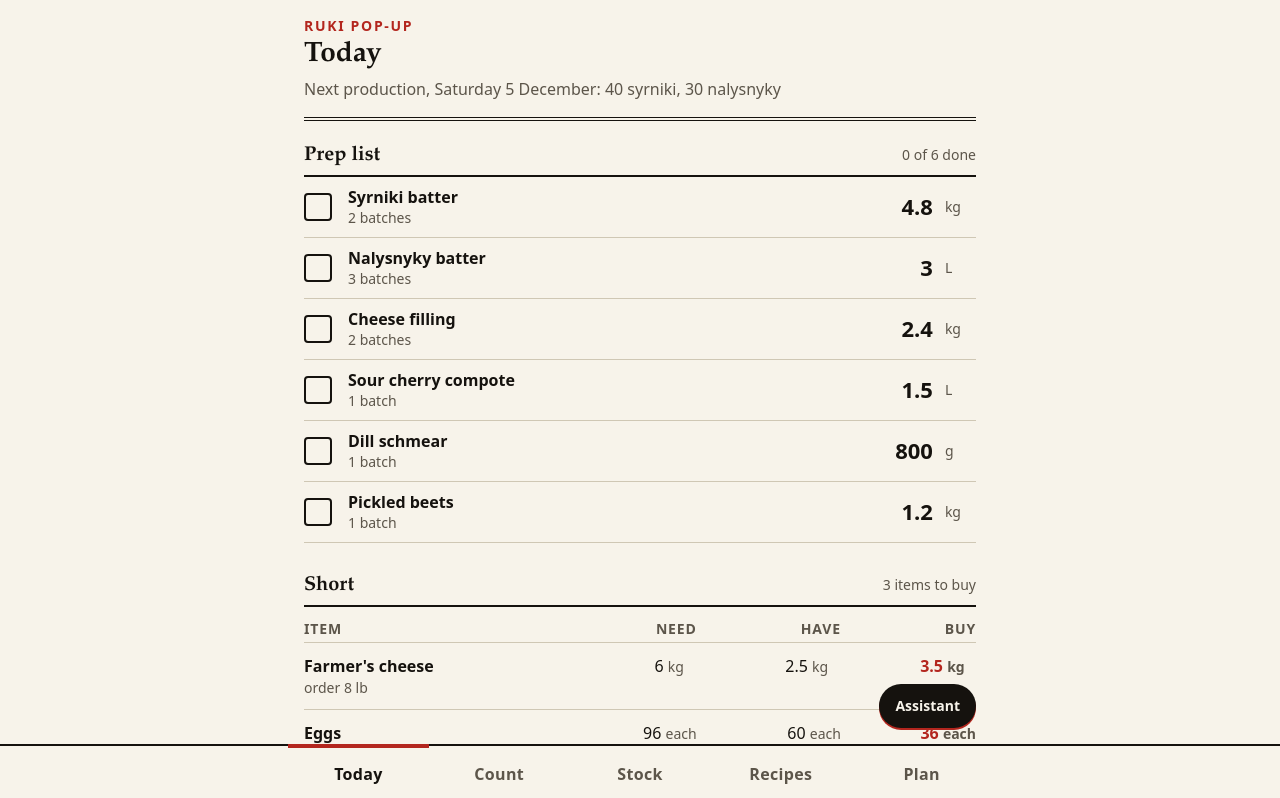
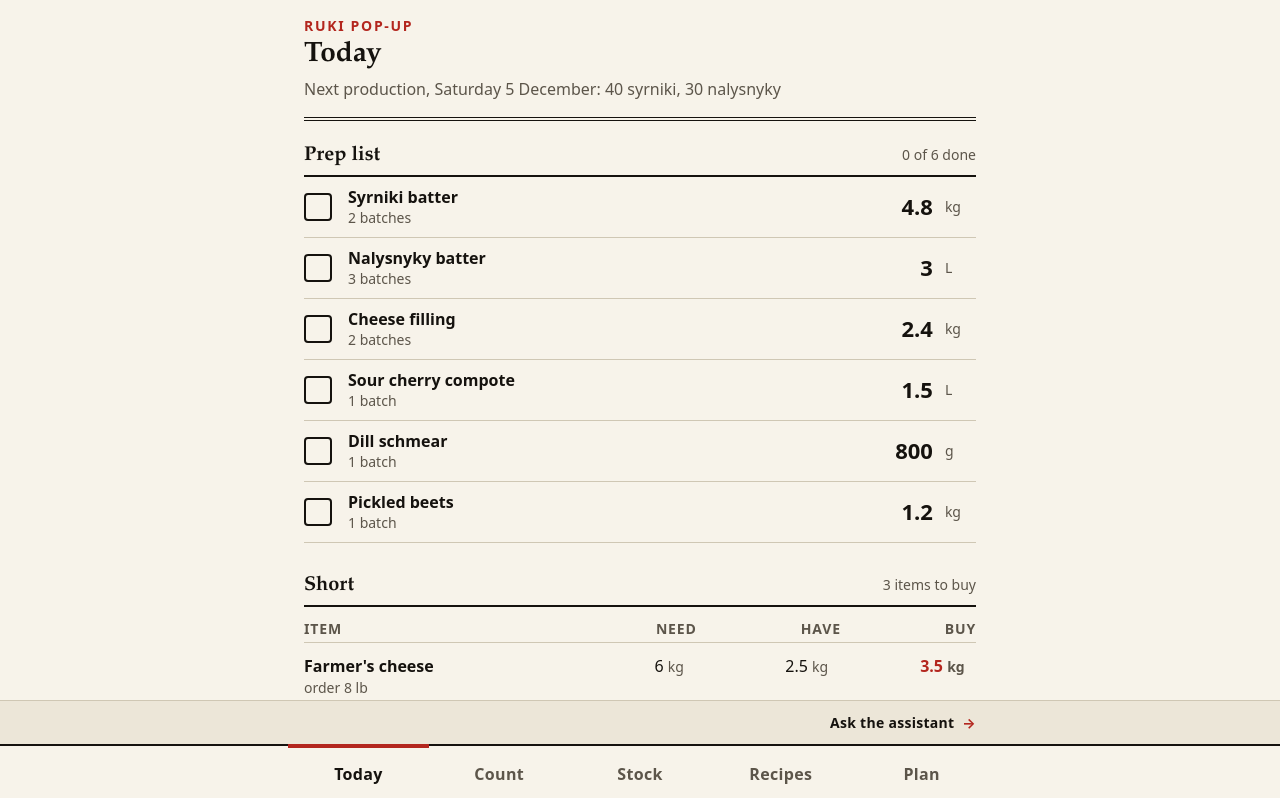
Before and after one commit to yuribelorusets/mise, a React (Vite) app in the folder web/: page / in a window 1280 px wide. Shown: the top 798 px of the page. Built offline with nearby package versions, Linux system fonts and the light colour scheme.

Commit message:
Move the assistant link into a strip above the tab bar

```diff
--- a/web/src/components/Layout.css
+++ b/web/src/components/Layout.css
@@ -1,29 +1,36 @@
+/* Bottom stack: tab bar (56px), then the assistant strip (44px) above it.
+   The page pads past both, so the last row always scrolls clear. */
 .layout {
   min-height: 100dvh;
 }
 .layout__page {
   max-width: 44rem;
   margin: 0 auto;
-  padding: var(--space-4) var(--space-4) calc(var(--space-8) + 120px);
+  padding: var(--space-4) var(--space-4) calc(56px + var(--tap) + var(--space-8) + env(safe-area-inset-bottom));
 }
 .layout__assistant {
   position: fixed;
-  right: max(var(--space-4), calc((100vw - 44rem) / 2 + var(--space-4)));
-  bottom: calc(56px + var(--space-4) + env(safe-area-inset-bottom));
+  inset: auto 0 calc(56px + env(safe-area-inset-bottom)) 0;
   z-index: 11;
-  display: inline-flex;
+  display: flex;
   align-items: center;
-  min-height: var(--tap);
-  padding: 0 var(--space-4);
-  border-radius: var(--radius-pill);
-  background: var(--ink);
-  color: var(--paper);
+  justify-content: flex-end;
+  height: var(--tap);
+  padding-inline: max(var(--space-4), calc((100vw - 44rem) / 2 + var(--space-4)));
+  background: var(--paper-shade);
+  border-top: 1px solid var(--rule-soft);
+  color: var(--ink);
   font-weight: 700;
   font-size: var(--text-sm);
+  letter-spacing: 0.02em;
   text-decoration: none;
-  box-shadow: 0 2px 0 var(--accent);
+}
+.layout__assistant::after {
+  content: "\2192";
+  margin-left: var(--space-2);
+  color: var(--accent);
 }
 .layout__assistant:focus-visible {
   outline: 3px solid var(--accent);
-  outline-offset: 2px;
+  outline-offset: -3px;
 }
--- a/web/src/components/Layout.tsx
+++ b/web/src/components/Layout.tsx
@@ -9,7 +9,7 @@ export default function Layout() {
         <Outlet />
       </main>
       <Link to="/assistant" className="layout__assistant">
-        Assistant
+        Ask the assistant
       </Link>
       <TabBar />
     </div>
```
